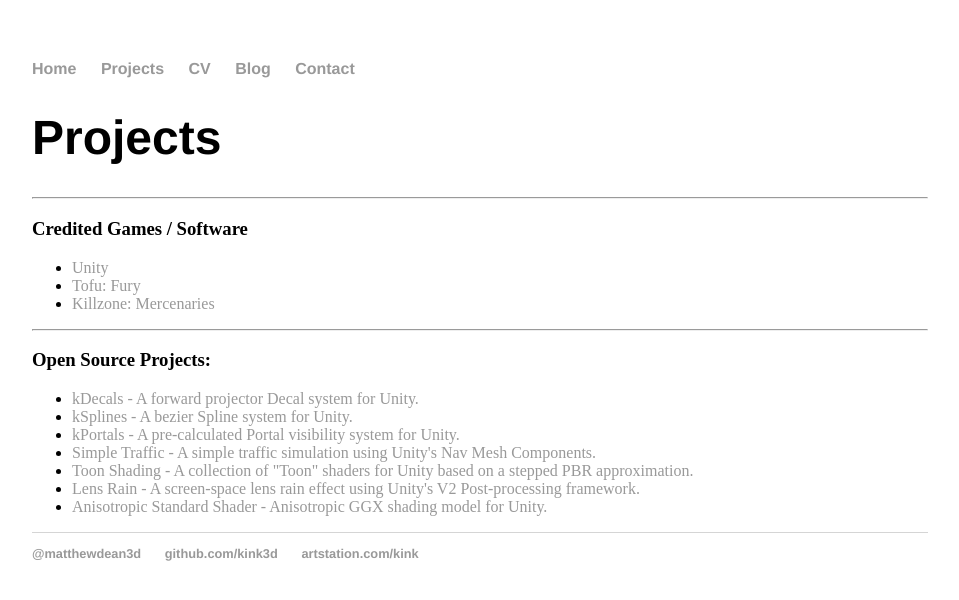
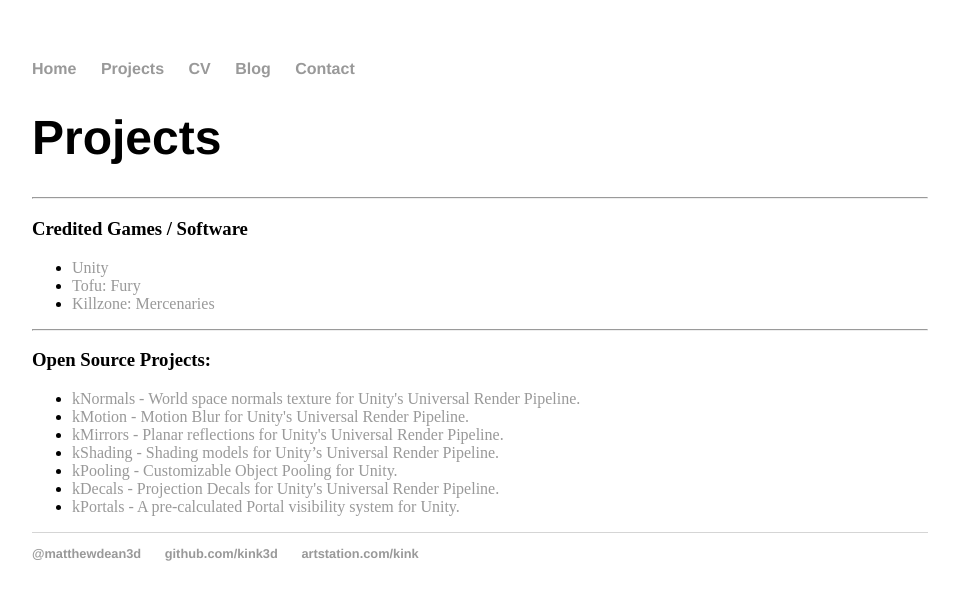
Before and after one commit to Kink3d/Kink3d.github.io, a Jekyll site: the page built from projects/index.html, in a window 1280 px wide. Shown: the top 600 px of the page, without its empty margins (160-1119 px from the left). Built offline with Jekyll 4.4.1, drawn with Linux system fonts in a browser that asks for light colours.

Commit message:
Update projects

```diff
--- a/projects/index.html
+++ b/projects/index.html
@@ -15,12 +15,12 @@
 		<hr>
 		<h3>Open Source Projects: </h3>
 		<ul class="contacts">
-			<li><a href="https://github.com/Kink3d/kDecals">kDecals - A forward projector Decal system for Unity.</a></li>
-			<li><a href="https://github.com/Kink3d/kSplines">kSplines - A bezier Spline system for Unity.</a></li>
+			<li><a href="https://github.com/Kink3d/kNormals">kNormals - World space normals texture for Unity's Universal Render Pipeline.</a></li>
+			<li><a href="https://github.com/Kink3d/kMotion">kMotion - Motion Blur for Unity's Universal Render Pipeline.</a></li>
+			<li><a href="https://github.com/Kink3d/kMirrors">kMirrors - Planar reflections for Unity's Universal Render Pipeline.</a></li>
+			<li><a href="https://github.com/Kink3d/kShading">kShading - Shading models for Unity’s Universal Render Pipeline.</a></li>
+			<li><a href="https://github.com/Kink3d/kPooling">kPooling - Customizable Object Pooling for Unity.</a></li>
+			<li><a href="https://github.com/Kink3d/kDecals">kDecals - Projection Decals for Unity's Universal Render Pipeline.</a></li>
 			<li><a href="https://github.com/Kink3d/kPortals">kPortals - A pre-calculated Portal visibility system for Unity.</a></li>
-			<li><a href="https://github.com/Kink3d/SimpleTraffic">Simple Traffic - A simple traffic simulation using Unity's Nav Mesh Components.</a></li>
-			<li><a href="https://github.com/Kink3d/ToonShading">Toon Shading - A collection of "Toon" shaders for Unity based on a stepped PBR approximation.</a></li>
-			<li><a href="https://github.com/Kink3d/LensRain">Lens Rain - A screen-space lens rain effect using Unity's V2 Post-processing framework.</a></li>
-			<li><a href="https://github.com/Kink3d/AnisotropicStandardShader">Anisotropic Standard Shader - Anisotropic GGX shading model for Unity.</a></li>
 		</ul>
 	</div>
```
